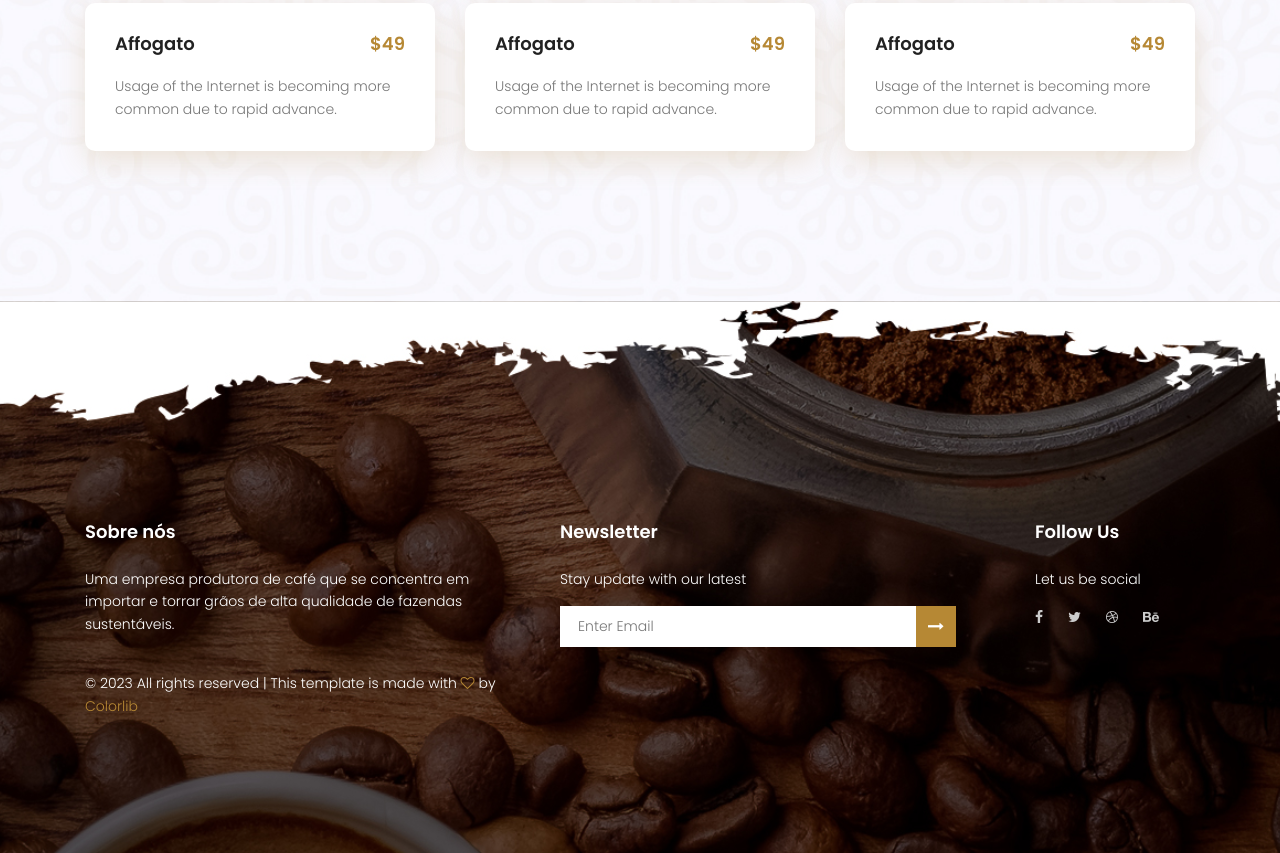
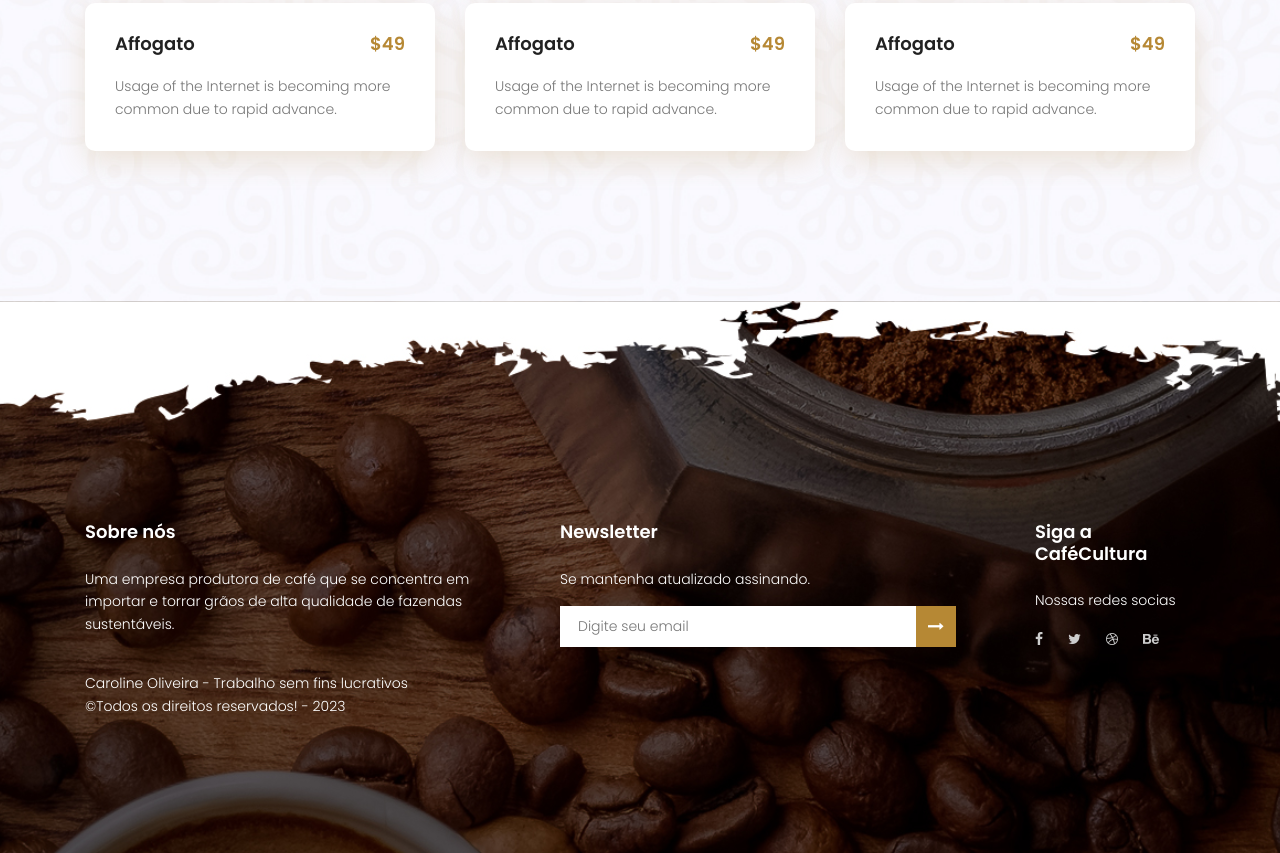
Before and after one commit to caroline-oliveiraa/cafecultura, a plain HTML site: page produtos.html in a window 1280 px wide. Shown: the part 1604-2457 px from the top of the page. Drawn offline with nearby package versions, Linux system fonts and the light colour scheme; some packages are replaced by stand-ins of ours.

Commit message:
Add files via upload

```diff
--- a/produtos.html
+++ b/produtos.html
@@ -271,29 +271,30 @@
 						</p>
 						<p class="footer-text">
 							<!-- Link back to Colorlib can't be removed. Template is licensed under CC BY 3.0. -->
-                                &copy;
-                                <script>document.write(new Date().getFullYear());</script> All rights reserved | This
-                                template is made with <i class="fa fa-heart-o" aria-hidden="true"></i> by <a
+							Caroline Oliveira - Trabalho sem fins lucrativos<br>
+							&copy;Todos os direitos reservados! -
+							<script>document.write(new Date().getFullYear());</script> <!--All rights reserved <i class="fa fa-heart-o" aria-hidden="true"></i> by <a
 								href="https://colorlib.com" target="_blank">Colorlib</a>
-                                <!-- Link back to Colorlib can't be removed. Template is licensed under CC BY 3.0. -->
+						    Link back to Colorlib can't be removed. Template is licensed under CC BY 3.0. -->
 						</p>
 					</div>
 				</div>
 				<div class="col-lg-5  col-md-6 col-sm-6">
 					<div class="single-footer-widget">
 						<h6>Newsletter</h6>
-                            <p>Stay update with our latest</p>
+						<p>Se mantenha atualizado assinando.</p>
 						<div class="" id="mc_embed_signup">
 							<form target="_blank" novalidate="true"
 								action="https://spondonit.us12.list-manage.com/subscribe/post?u=1462626880ade1ac87bd9c93a&amp;id=92a4423d01"
 								method="get" class="form-inline">
-                                    <input class="form-control" name="EMAIL" placeholder="Enter Email"
-                                        onfocus="this.placeholder = ''" onblur="this.placeholder = 'Enter Email '" required=""
-                                        type="email">
+								<input class="form-control" name="EMAIL" placeholder="Digite seu email"
+									onfocus="this.placeholder = ''" onblur="this.placeholder = 'Enter Email '"
+									required="" type="email">
 								<button class="click-btn btn btn-default"><i class="fa fa-long-arrow-right"
 										aria-hidden="true"></i></button>
 								<div style="position: absolute; left: -5000px;">
-                                        <input name="b_36c4fd991d266f23781ded980_aefe40901a" tabindex="-1" value="" type="text">
+									<input name="b_36c4fd991d266f23781ded980_aefe40901a" tabindex="-1" value=""
+										type="text">
 								</div>
 
 								<div class="info pt-20"></div>
@@ -303,8 +304,8 @@
 				</div>
 				<div class="col-lg-2 col-md-6 col-sm-6 social-widget">
 					<div class="single-footer-widget">
-                            <h6>Follow Us</h6>
-                            <p>Let us be social</p>
+						<h6>Siga a CaféCultura</h6>
+						<p>Nossas redes socias</p>
 						<div class="footer-social d-flex align-items-center">
 							<a href="#"><i class="fa fa-facebook"></i></a>
 							<a href="#"><i class="fa fa-twitter"></i></a>
```
Also changed, not shown: generic.html (+1 -1 lines). Lines whose indentation alone changed are shown as unchanged.
